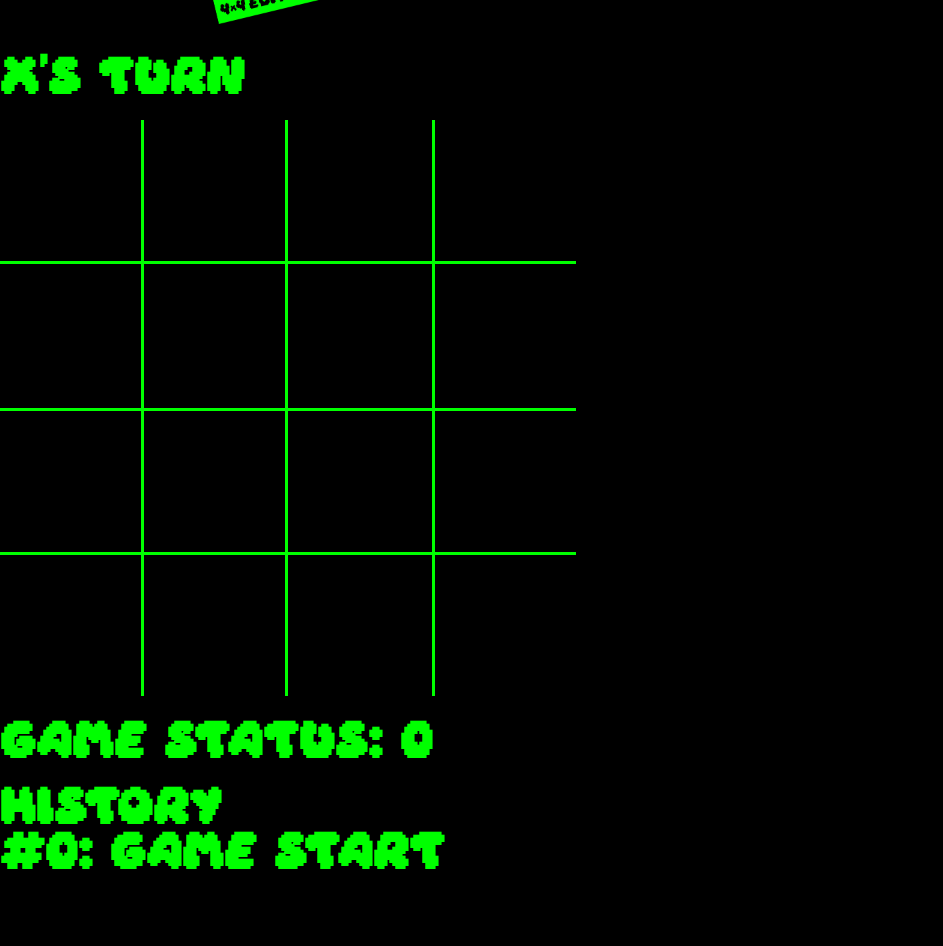
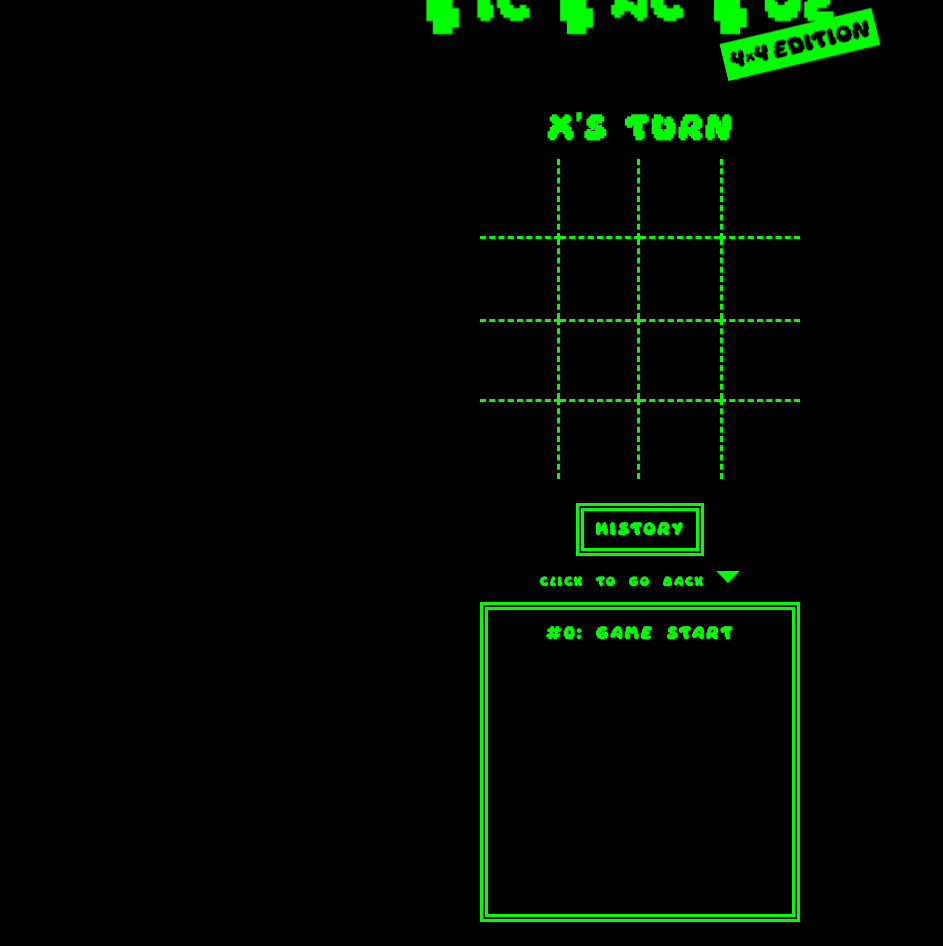
Before and after one commit to osherasfa/tictactoe, a React (Create React App) app: page / in a window 1280 px wide. Shown: the part 60-1006 px from the top of the page, without its empty margins (0-943 px from the left). Before the commit the page ends 956 px from the top, so only its background shows below. Built offline with nearby package versions, Linux system fonts and the light colour scheme; the HTML template or start-up script is replaced by a standard one.

Commit message:
Updates v1.0.4: UI/UX improvements

```diff
--- a/src/App.js
+++ b/src/App.js
@@ -1,8 +1,10 @@
 import Game from "./components/Game";
+import logo from "./assets/logo.png"
 
 function App() {
   return (
     <div className="App">
+      <img className="logo" src={logo} alt="tictactoe_logo"/>
       <Game/>
     </div>
   );
--- a/src/components/Game.jsx
+++ b/src/components/Game.jsx
@@ -1,7 +1,7 @@
 import React, { useState, useEffect, useRef } from "react"
 import Board from "./Board"
-import Snapshot from "./Snapshot"
-import logo from "../assets/logo.png"
+import History from "./History"
+
 
 const ON_GOING = 0, WIN = 1, DRAW = 2
 const EMPTY_BOARD = Array(16).fill(null)
@@ -40,8 +40,8 @@ export default function Game(){
       const  currentPlayerMoves = [...playersMoves[currentPlayer]]
       const lastMove = currentPlayerMoves.shift()
       currentPlayerMoves.push(index)
-      if(lastMove)
-      newBoard[lastMove] = null
+      if(lastMove !== null)
+        newBoard[lastMove] = null
 
       const newPlayersMoves = {...playersMoves, [currentPlayer]: currentPlayerMoves }
 
@@ -59,9 +59,8 @@ export default function Game(){
       if(status === ON_GOING)
         setCurrentPlayer(prevTurn => !prevTurn)
       else{
-        console.log(status === WIN ? `WIN!` : `DRAW!`)
+        setGameStatus(status)
 
-        setGameStatus(status)
         setTimeout(() => {
           disableWinChecker.current = true
           setBoard(EMPTY_BOARD)
@@ -119,16 +118,15 @@ export default function Game(){
 
   },[board])
 
-  const status =  gameStatus === WIN ? `${symbol} is the winner` :
-                  gameStatus === DRAW ? `Draw! there's no winners` : `${symbol}'s Turn`
+  const status =  gameStatus === WIN ? `${symbol} is the winner!` :
+                  gameStatus === DRAW ? `Draw! there's no winners :(` : `${symbol}'s Turn`
   return(
-    <div className="Game">
-      <img src={logo} alt="tictactoe_logo"/>
-      <h1>{status}</h1>
-      <Board board={board} drawPlayer={drawPlayer}/>
-      <h1>{`game status: ${gameStatus}`}</h1>
-      <h1>History
-          {history.map((snap, index) => <Snapshot key={index} {...snap} index={index} onRestore={onRestore}/>)}</h1>
+    <div className="game">
+      <>
+        <h1 className="turn">{status}</h1>
+        <Board board={board} drawPlayer={drawPlayer}/>
+      </>
+      <History history={history} onRestore={onRestore}/>
     </div>
   )
 }
--- /dev/null
+++ b/src/components/History.jsx
@@ -0,0 +1,14 @@
+import Snapshot from "./Snapshot"
+import arrowDown from "../assets/arrow_down.png"
+
+export default function History({history, onRestore}){
+  return(
+    <div className="history">
+      <h1 className="title">History</h1>
+      <h2>Click to go back <img src={arrowDown} alt="arrow down" /></h2>
+      <h1 className="container">
+        {history.map((snap, index) => <Snapshot key={index} {...snap} index={index} onRestore={onRestore}/>)}
+      </h1>
+    </div>
+  )
+}
--- a/src/components/Snapshot.jsx
+++ b/src/components/Snapshot.jsx
@@ -1,10 +1,16 @@
 export default function Snapshot(snapshot){
   const { index, currentPlayer, isDisabled, playersMoves, onRestore } = snapshot
   const symbol = currentPlayer ? "X" : "O"
-  const move = !index ? `game start` : `${symbol} move [${playersMoves[currentPlayer][3]}]`
+  const position = playersMoves[currentPlayer][3]
+  const move = !index ? `game start` : `${symbol} move ${convert2D(position)}`
   const disableClass = isDisabled ? " disabled" : ""
 
-  // console.log(playersMoves[currentPlayer][3])
+  function convert2D(position){
+    const x = position%4
+    const y = (position - x) / 4
+    return `[${x + 1}, ${y + 1}]`
+  }
+
   return(
     <div className={`snapshot${disableClass}`} id={index} onClick={() => onRestore(snapshot)}>{`#${index}: ${move}`}</div>
   )
--- a/src/index.css
+++ b/src/index.css
@@ -1,7 +1,9 @@
 :root{
-  --border: 0.2rem solid #00ff00;
+  --border: 0.2rem dashed #00ff00;
   --color: #00ff00;
-  --border-size: 9rem;
+  --border-size: 5rem;
+
+  --history-border: #00ff00 double .5rem;
 }
 
 @font-face {
@@ -15,12 +17,33 @@ body {
   color: var(--color);
   font-family: daydream, monospace;
   word-spacing: .5rem;
+  letter-spacing: .1rem;
+  user-select: none;
 }
 
-img{
+/* Logo */
+.logo{
+  width: 90%;
+  max-width: 30rem;
+  display: flex;
+  margin: 1rem auto;
+}
+
+/* ---------- Game ---------- */
+.game{
+  display: flex;
+  flex-direction: column;
+  align-items: center;
+  justify-content: center;
+  text-align: center;
+  font-size: 0.7rem;
+}
+
+.turn {
   width: 20rem;
 }
 
+/* Game -> Board */
 .board {
   display: grid;
   grid-template: repeat(4, var(--border-size)) / repeat(4, var(--border-size));
@@ -31,9 +54,8 @@ img{
   align-items: center;
   justify-content: center;
 
-  user-select: none;
   color: var(--color);
-  font-size: 4rem;
+  font-size: calc(var(--border-size) / 2);
 }
 
 .square:nth-child(-n+4) {
@@ -56,10 +78,67 @@ img{
   border-top: var(--border);
 }
 
-.disabled{
-  color: red;
+/* Game -> History */
+.history{
+  display: flex;
+  flex-direction: column;
+  justify-content: center;
+  align-items: center;
+  margin: 1rem 0;
+  font-size: .35rem;
 }
 
-.snapshot {
+.history .title{
+  border: var(--history-border);
+  padding: 1em;
   width: fit-content;
 }
+
+.history img {
+  width: 1.5rem;
+}
+
+.history .container {
+  display: flex;
+  flex-direction: column;
+  align-items: center;
+
+  box-sizing: border-box;
+  width: 20rem;
+  aspect-ratio: 1/1;
+  border: var(--history-border);
+  overflow-y: scroll;
+
+  padding: 1rem;
+}
+
+/* ===== Scrollbar CSS ===== */
+  /* Firefox */
+  .container {
+    scrollbar-width: auto;
+    scrollbar-color: #00ff00 black;
+    gap: 0.625rem;
+  }
+
+  /* Chrome, Edge, and Safari */
+  .container::-webkit-scrollbar {
+    width: 24px;
+  }
+
+  .container::-webkit-scrollbar-track {
+    background: black;
+  }
+
+  .container::-webkit-scrollbar-thumb {
+    background-color: #00ff00;
+    border-radius: 10px;
+    border: 6px solid black;
+  }
+
+.snapshot:hover{ color: rgb(77, 217, 59); }
+
+.snapshot:active{ font-size: .5rem; }
+
+.disabled{ color: rgb(21, 45, 18); }
+
+/* ---------- Game END ---------- */
```
Also changed, not shown: src/assets/arrow_down.png (added).
